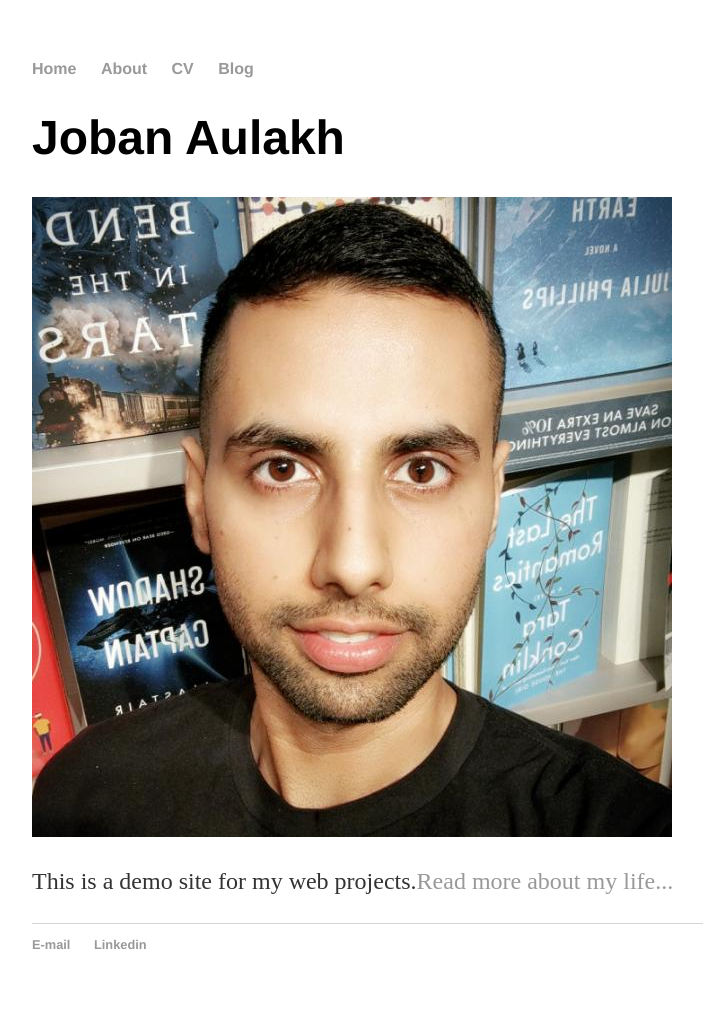
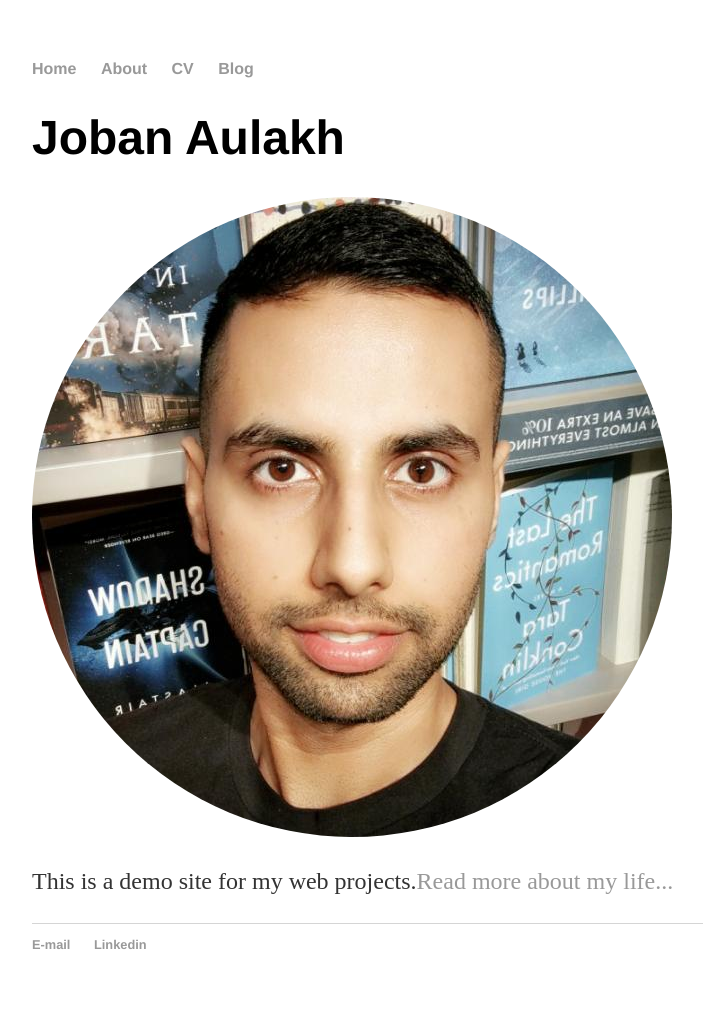
Before and after one commit to joe-bun/joe-bun.github.io, a Jekyll site: the page built from index.html, in a window 1280 px wide. Shown: the whole page, without its empty margins (160-863 px from the left). Built offline with Jekyll 4.4.1, drawn with Linux system fonts in a browser that asks for light colours.

Commit message:
Update main.css

```diff
--- a/css/main.css
+++ b/css/main.css
@@ -12,7 +12,7 @@ nav ul li, footer ul li {
     display: inline;
     margin-right: 20px;
 }
-.pp img{
+.pp {
   border-radius: 50%;
 }
 a {
```
